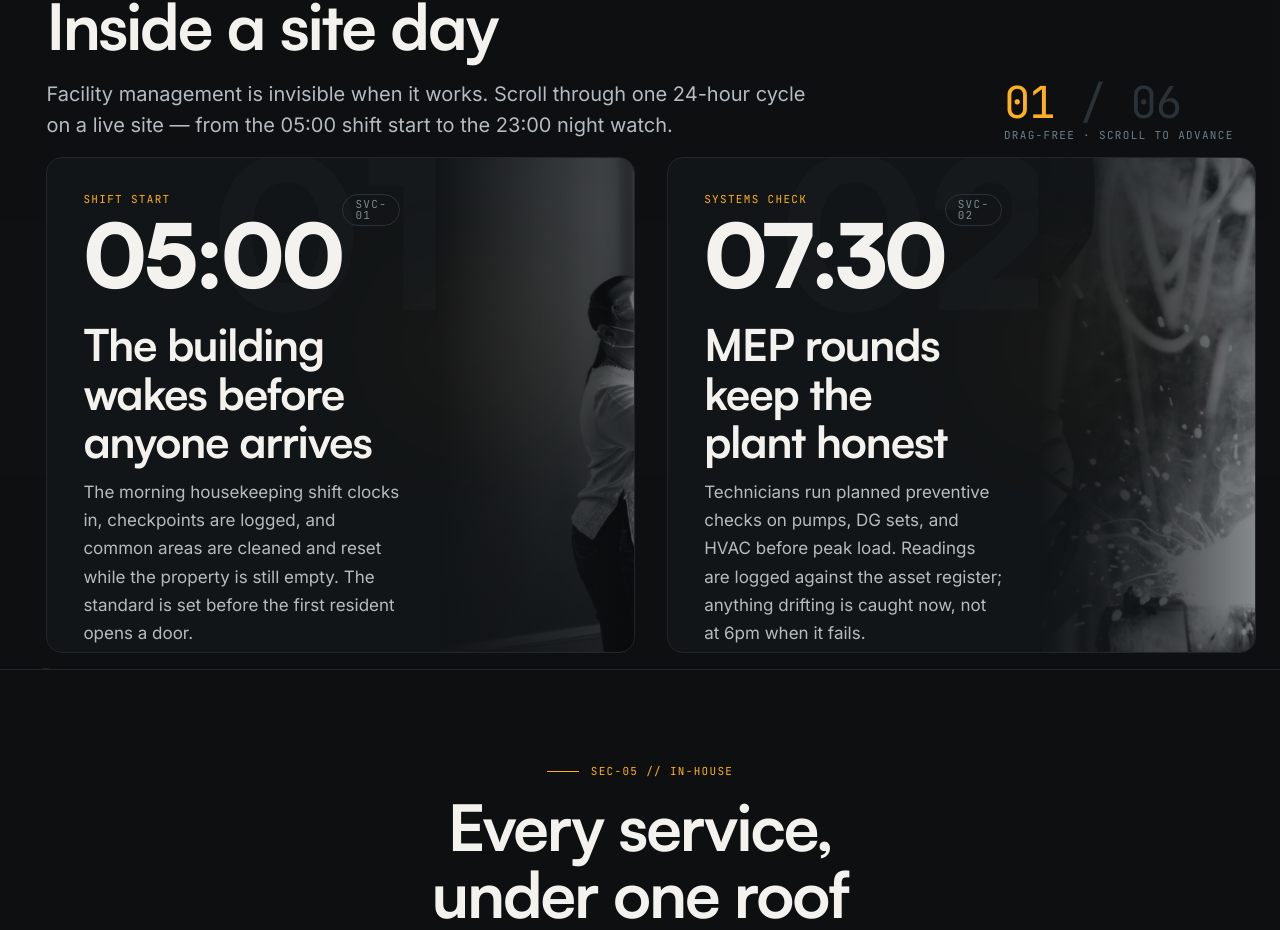
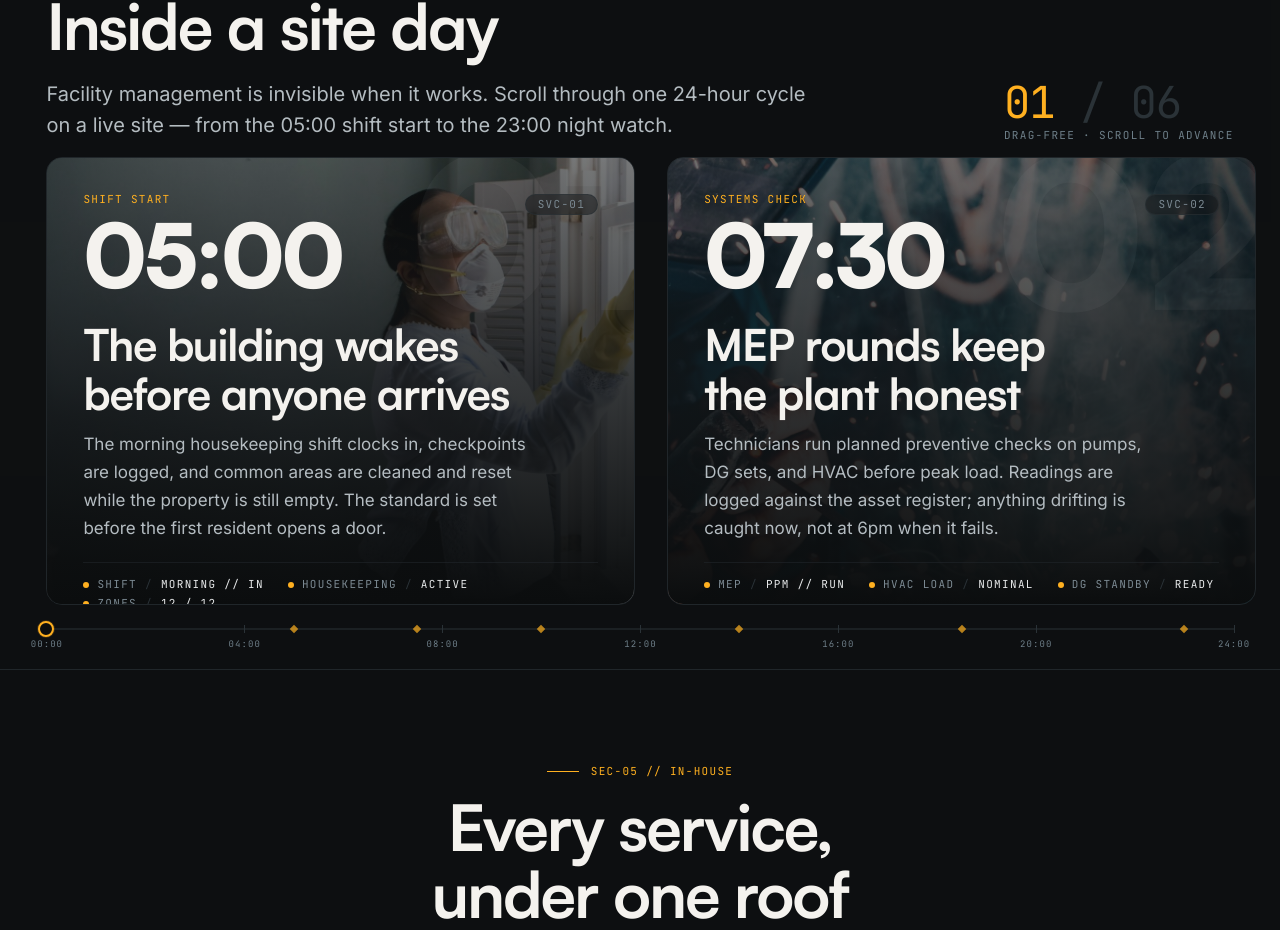
Before and after one commit to srabonmojumder/amazepms-redesign-nextjs, a Next.js app: page / in a window 1280 px wide. Shown: the part 4794-5724 px from the top of the page. Built offline with nearby package versions, Linux system fonts and the light colour scheme.

Commit message:
issue fix and design update

```diff
--- a/src/app/layout.tsx
+++ b/src/app/layout.tsx
@@ -59,7 +59,7 @@ export default function RootLayout({
       className={`${satoshi.variable} ${inter.variable} ${jetbrainsMono.variable}`}
       suppressHydrationWarning
     >
-      <body>
+      <body suppressHydrationWarning>
         <a href="#main" className="sr-only focus:not-sr-only focus:absolute focus:left-4 focus:top-4 focus:z-modal focus:rounded-card focus:bg-amber focus:px-4 focus:py-2 focus:font-mono focus:text-micro focus:uppercase focus:tracking-widest focus:text-ink-900">
           Skip to content
         </a>
--- a/src/components/layout/Footer.tsx
+++ b/src/components/layout/Footer.tsx
@@ -2,8 +2,6 @@ import Link from "next/link";
 import { Wordmark } from "@/components/ui/Wordmark";
 import { site, navLinks } from "@/data/site";
 import { services } from "@/data/services";
-
-const year = new Date().getFullYear();
 
 export function Footer() {
   return (
@@ -68,8 +66,8 @@ export function Footer() {
 
         {/* Bottom bar */}
         <div className="mt-14 flex flex-col gap-4 border-t border-ink-600 pt-6 sm:flex-row sm:items-center sm:justify-between">
-          <p className="font-mono text-micro uppercase leading-[1.6] tracking-widest text-slate-500">
-            © {year} {site.legalName}
+          <p suppressHydrationWarning className="font-mono text-micro uppercase leading-[1.6] tracking-widest text-slate-500">
+            © {new Date().getFullYear()} {site.legalName}
           </p>
           <div className="flex flex-col gap-2.5 sm:flex-row sm:flex-wrap sm:items-center sm:gap-x-5">
             <p className="font-mono text-micro uppercase leading-[1.6] tracking-widest text-slate-500">
--- a/src/components/sections/DayTimeline.tsx
+++ b/src/components/sections/DayTimeline.tsx
@@ -103,17 +103,11 @@ export function DayTimeline() {
       ref={root}
       id="operations"
       aria-labelledby="day-heading"
-      className="relative flex scroll-mt-24 flex-col overflow-hidden bg-ink-800/40 py-section md:h-screen md:justify-between md:py-0 motion-reduce:!h-auto motion-reduce:!py-section"
+      className="relative flex scroll-mt-24 flex-col overflow-x-hidden bg-ink-800/40 py-section md:h-screen md:justify-between md:overflow-hidden md:py-0 motion-reduce:!h-auto motion-reduce:!py-section"
     >
-      {/* Blueprint ground */}
-      {/* <div
-        aria-hidden
-        className="pointer-events-none absolute inset-0 bg-blueprint-fine bg-grid-fine opacity-40"
-      /> */}
-
       {/* Header */}
-      <div className="container-page relative md:pt-[calc(var(--nav-height)+1.5rem)]">
-        <div className="flex flex-col gap-6 md:flex-row md:items-end md:justify-between mb-4">
+      <div className="container-page relative md:shrink-0 md:pt-[calc(var(--nav-height)+1.5rem)]">
+        <div className="mb-4 flex flex-col gap-6 md:flex-row md:items-end md:justify-between">
           <SectionHeader
             id="day-heading"
             code="OPS // 24-HOUR CYCLE"
@@ -134,7 +128,7 @@ export function DayTimeline() {
       {/* Track */}
       <div
         ref={trackRef}
-        className="relative z-10 mt-10 flex flex-col gap-6 px-gutter md:mt-0 md:h-[62vh] md:shrink-0 md:flex-row md:items-center md:gap-8 md:px-0 md:pl-gutter motion-reduce:!mt-10 motion-reduce:!h-auto motion-reduce:!flex-col motion-reduce:!px-gutter motion-reduce:!pl-gutter"
+        className="relative z-10 mt-8 flex min-h-0 flex-col gap-5 px-gutter md:mt-0 md:flex-1 md:shrink md:flex-row md:items-center md:gap-8 md:px-0 md:pl-gutter motion-reduce:!mt-10 motion-reduce:!h-auto motion-reduce:!flex-col motion-reduce:!px-gutter motion-reduce:!pl-gutter"
       >
         {dayPanels.map((panel, i) => (
           <Panel key={panel.time} panel={panel} index={i} total={dayPanels.length} />
@@ -144,7 +138,7 @@ export function DayTimeline() {
       </div>
 
       {/* 24-hour ruler */}
-      <div className="container-page relative mt-12 md:mb-6 md:mt-0">
+      <div className="container-page relative z-20 mt-10 pb-4 md:mb-4 md:mt-0 md:shrink-0 md:pb-0">
         <div className="relative h-12">
           <div className="absolute inset-x-0 top-1/2 h-px -translate-y-1/2 bg-ink-500" />
           {/* Hour ticks */}
@@ -196,14 +190,30 @@ function Panel({
   return (
     <article
       data-panel
-      className="tick-corner relative flex w-full shrink-0 flex-col overflow-hidden rounded-panel border border-ink-600 bg-ink-800 md:h-full md:w-[62vw] md:flex-row lg:w-[46vw]"
+      className="tick-corner group relative flex w-full shrink-0 flex-col overflow-hidden rounded-panel border border-ink-600 bg-ink-800 md:h-full md:w-[62vw] lg:w-[46vw]"
     >
-      {/* Text content — left side */}
-      <div className="relative flex flex-1 flex-col justify-between p-7 md:p-9">
+      {/* Background image — full card coverage */}
+      <div aria-hidden className="pointer-events-none absolute inset-0">
+        {panel.image && (
+          <Image
+            src={panel.image.src}
+            alt=""
+            fill
+            className="object-cover opacity-50 transition-opacity duration-700 group-hover:opacity-70"
+            sizes="(min-width: 1024px) 46vw, (min-width: 768px) 62vw, 100vw"
+            priority={index < 2}
+          />
+        )}
+        {/* Gradient overlay — bottom-heavy for text readability, lighter at top to show image */}
+        <div className="absolute inset-0 bg-gradient-to-t from-ink-900 via-ink-800/70 to-ink-800/20" />
+      </div>
+
+      {/* Text content — full width on top of image */}
+      <div className="relative z-10 flex flex-1 flex-col justify-between p-5 sm:p-7 md:p-9">
         {/* Ghosted hour numeral */}
         <span
           aria-hidden
-          className="pointer-events-none absolute -right-4 -top-8 select-none font-display text-[9rem] font-black leading-none text-ink-700/60 md:text-[13rem]"
+          className="pointer-events-none absolute -right-2 -top-6 select-none font-display text-[7rem] font-black leading-none text-white/[0.04] sm:text-[9rem] md:-right-4 md:-top-8 md:text-[13rem]"
         >
           {String(index + 1).padStart(2, "0")}
         </span>
@@ -211,36 +221,36 @@ function Panel({
         <div className="relative flex items-start justify-between">
           <div data-reveal>
             <p className="readout text-amber">{panel.phase}</p>
-            <p className="mt-1.5 font-display text-4xl font-black tracking-tight text-bone-100 md:text-5xl">
+            <p className="mt-1 font-display text-3xl font-black tracking-tight text-bone-100 sm:mt-1.5 sm:text-4xl md:text-5xl">
               {panel.time}
             </p>
           </div>
           <span
             data-reveal
-            className="rounded-pill border border-ink-500 px-3 py-1 font-mono text-micro uppercase tracking-widest text-slate-400"
+            className="rounded-pill border border-ink-500/60 bg-ink-800/50 px-2.5 py-1 font-mono text-micro uppercase tracking-widest text-slate-400 backdrop-blur-sm sm:px-3"
           >
             {panel.serviceCode}
           </span>
         </div>
 
-        <div className="relative mt-6">
+        <div className="relative mt-4 sm:mt-6">
           <h3
             data-reveal
-            className="font-display text-2xl font-bold tracking-tight text-bone-100 md:text-3xl"
+            className="font-display text-xl font-bold tracking-tight text-bone-100 sm:text-2xl md:text-3xl"
           >
             {panel.title}
           </h3>
-          <p data-reveal className="mt-3 max-w-md text-base text-bone-300">
+          <p data-reveal className="mt-2 max-w-md text-sm text-bone-300 sm:mt-3 sm:text-base">
             {panel.description}
           </p>
 
-          <div data-reveal className="mt-5 flex flex-wrap gap-x-6 gap-y-2 border-t border-ink-600 pt-4">
+          <div data-reveal className="mt-4 flex flex-wrap gap-x-4 gap-y-2 border-t border-ink-600/60 pt-3 sm:mt-5 sm:gap-x-6 sm:pt-4">
             {panel.readouts.map((r) => (
               <span
                 key={r.label}
-                className="flex items-center gap-2 font-mono text-micro uppercase tracking-widest text-slate-400"
+                className="flex items-center gap-1.5 font-mono text-[0.6rem] uppercase tracking-widest text-slate-400 sm:gap-2 sm:text-micro"
               >
-                <span className="h-1.5 w-1.5 animate-pulse-dot rounded-full bg-amber" />
+                <span className="h-1 w-1 animate-pulse-dot rounded-full bg-amber sm:h-1.5 sm:w-1.5" />
                 {r.label}
                 <span className="text-ink-500">/</span>
                 <span className="text-bone-200">{r.value}</span>
@@ -250,29 +260,6 @@ function Panel({
         </div>
       </div>
 
-      {/* Image — right side */}
-      {panel.image && (
-        <div data-reveal className="relative hidden w-[42%] shrink-0 md:block">
-          {/* Gradient overlay left-to-right for seamless blending */}
-          <div
-            aria-hidden
-            className="pointer-events-none absolute inset-0 z-10 bg-gradient-to-r from-ink-800 via-ink-800/60 to-transparent"
-          />
-          {/* Subtle amber glow top-left corner */}
-          <div
-            aria-hidden
-            className="pointer-events-none absolute -left-8 top-1/4 z-10 h-32 w-32 rounded-full bg-amber/5 blur-3xl"
-          />
-          <Image
-            src={panel.image.src}
-            alt={panel.image.alt}
-            width={panel.image.width}
-            height={panel.image.height}
-            className="h-full w-full object-cover opacity-60 mix-blend-luminosity transition-opacity duration-500 hover:opacity-80 hover:mix-blend-normal"
-          />
-        </div>
-      )}
-
       <span className="sr-only">
         Panel {index + 1} of {total}
       </span>
--- a/src/components/ui/CountUp.tsx
+++ b/src/components/ui/CountUp.tsx
@@ -1,7 +1,8 @@
 "use client";
 
 import { useEffect, useRef, useState } from "react";
-import { useInView, useReducedMotion } from "framer-motion";
+import { useInView } from "framer-motion";
+import { usePrefersReducedMotion } from "@/hooks/useReducedMotion";
 import { formatNumber } from "@/lib/utils";
 
 /**
@@ -20,7 +21,7 @@ export function CountUp({
 }) {
   const ref = useRef<HTMLSpanElement>(null);
   const inView = useInView(ref, { once: true, margin: "0px 0px -15% 0px" });
-  const reduced = useReducedMotion();
+  const reduced = usePrefersReducedMotion();
   const [display, setDisplay] = useState(0);
 
   useEffect(() => {
--- a/src/components/ui/Magnetic.tsx
+++ b/src/components/ui/Magnetic.tsx
@@ -1,7 +1,8 @@
 "use client";
 
 import { useRef, type ReactNode } from "react";
-import { motion, useMotionValue, useSpring, useReducedMotion } from "framer-motion";
+import { motion, useMotionValue, useSpring } from "framer-motion";
+import { usePrefersReducedMotion } from "@/hooks/useReducedMotion";
 
 /**
  * Magnetic hover wrapper. The child eases toward the pointer within the
@@ -18,7 +19,7 @@ export function Magnetic({
   strength?: number;
   className?: string;
 }) {
-  const reduced = useReducedMotion();
+  const reduced = usePrefersReducedMotion();
   const ref = useRef<HTMLDivElement>(null);
 
   const x = useMotionValue(0);
```
Also changed, not shown: src/components/sections/ContactForm.tsx (+3 -4 lines).
